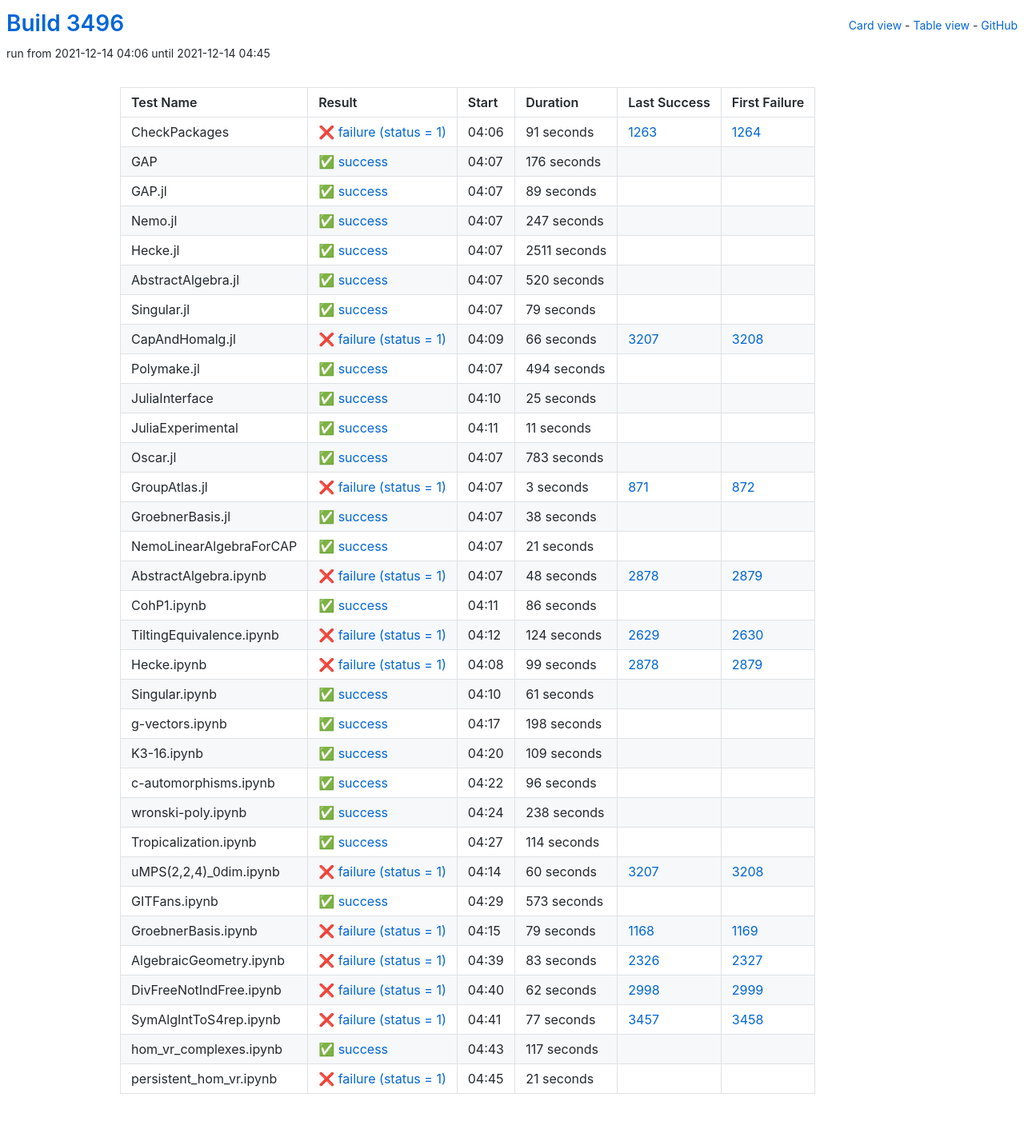
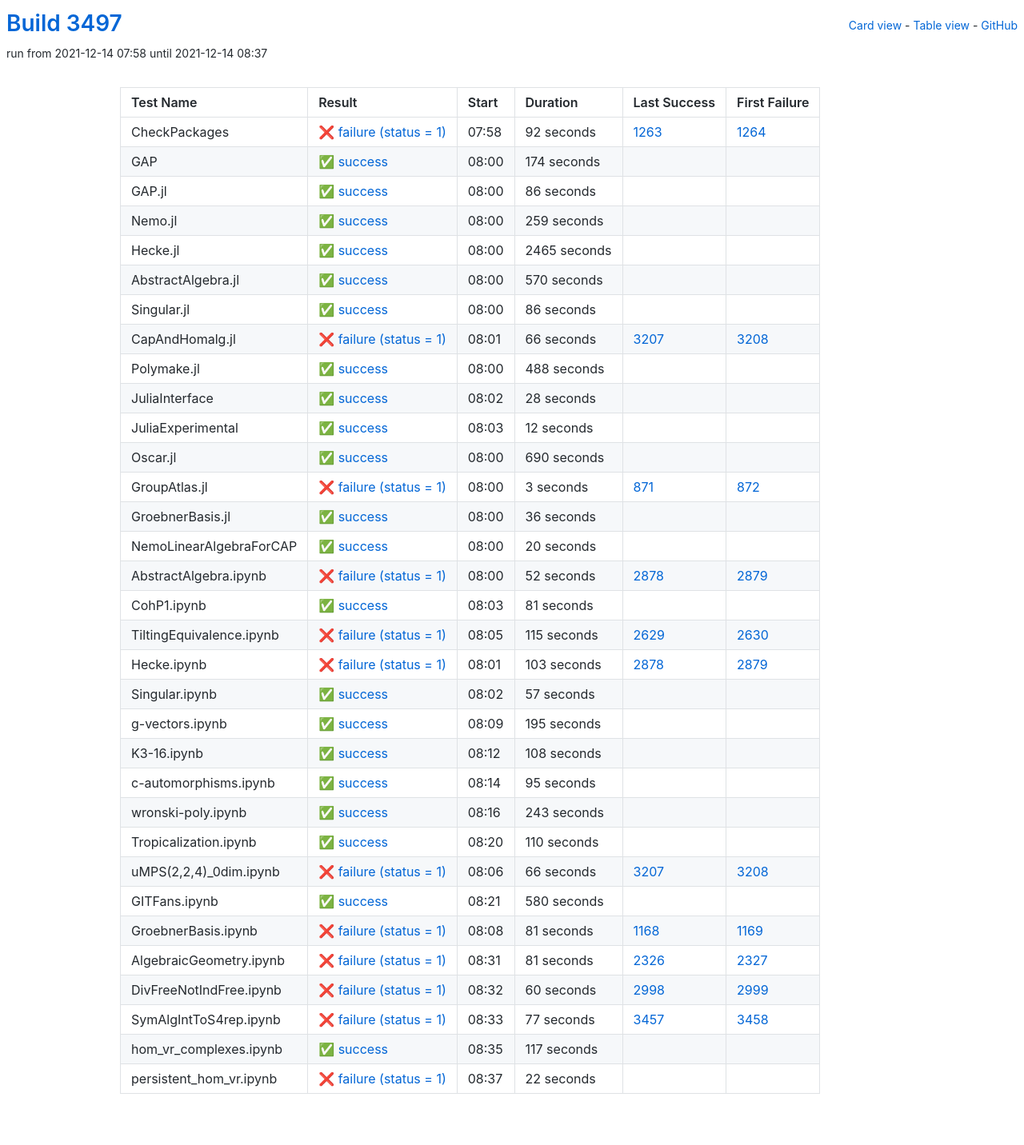
Before and after one commit to oscar-system/oscar-ci-status-stable, a Jekyll site: the page built from table.html, in a window 1280 px wide. Shown: the whole page at 80% size. Built offline with Jekyll 4.4.1, drawn with Linux system fonts in a browser that asks for light colours.

Commit message:
Build #3497

```diff
--- a/_data/ci.yml
+++ b/_data/ci.yml
@@ -1,6 +1,6 @@
 ---
-build: 3496
-build_url: https://oscarci.mathematik.uni-kl.de/job/oscar-stable/3496/
+build: 3497
+build_url: https://oscarci.mathematik.uni-kl.de/job/oscar-stable/3497/
 job: oscar-stable
 organization: oscar-system
 repo: oscar-ci-status-stable
@@ -8,92 +8,92 @@ repourl: https://github.com/oscar-system/oscar-ci-status-stable
 tests:
 - name: CheckPackages
   id: checkpackages
-  log: https://oscarci.mathematik.uni-kl.de/job/oscar-stable/3496/artifact/logs/build-3496/CheckPackages.log
-  start: 2021-12-14 04:06
+  log: https://oscarci.mathematik.uni-kl.de/job/oscar-stable/3497/artifact/logs/build-3497/CheckPackages.log
+  start: 2021-12-14 07:58
   success: false
   exitcode: 1
   status: failure
-  duration: 91
+  duration: 92
   last_success: 1263
   last_success_url: https://oscarci.mathematik.uni-kl.de/job/oscar-stable/1263/
   first_failure: 1264
   first_failure_url: https://oscarci.mathematik.uni-kl.de/job/oscar-stable/1264/
 - name: GAP
   id: gap
-  log: https://oscarci.mathematik.uni-kl.de/job/oscar-stable/3496/artifact/logs/build-3496/GAP.log
-  start: 2021-12-14 04:07
+  log: https://oscarci.mathematik.uni-kl.de/job/oscar-stable/3497/artifact/logs/build-3497/GAP.log
+  start: 2021-12-14 08:00
   success: true
   exitcode: 0
   status: success
-  duration: 176
+  duration: 174
   last_success: false
   last_success_url:
   first_failure: false
   first_failure_url:
 - name: GAP.jl
   id: gap-jl
-  log: https://oscarci.mathematik.uni-kl.de/job/oscar-stable/3496/artifact/logs/build-3496/GAP.jl.log
-  start: 2021-12-14 04:07
+  log: https://oscarci.mathematik.uni-kl.de/job/oscar-stable/3497/artifact/logs/build-3497/GAP.jl.log
+  start: 2021-12-14 08:00
   success: true
   exitcode: 0
   status: success
-  duration: 89
+  duration: 86
   last_success: false
   last_success_url:
   first_failure: false
   first_failure_url:
 - name: Nemo.jl
   id: nemo-jl
-  log: https://oscarci.mathematik.uni-kl.de/job/oscar-stable/3496/artifact/logs/build-3496/Nemo.jl.log
-  start: 2021-12-14 04:07
+  log: https://oscarci.mathematik.uni-kl.de/job/oscar-stable/3497/artifact/logs/build-3497/Nemo.jl.log
+  start: 2021-12-14 08:00
   success: true
   exitcode: 0
   status: success
-  duration: 247
+  duration: 259
   last_success: false
   last_success_url:
   first_failure: false
   first_failure_url:
 - name: Hecke.jl
   id: hecke-jl
-  log: https://oscarci.mathematik.uni-kl.de/job/oscar-stable/3496/artifact/logs/build-3496/Hecke.jl.log
-  start: 2021-12-14 04:07
+  log: https://oscarci.mathematik.uni-kl.de/job/oscar-stable/3497/artifact/logs/build-3497/Hecke.jl.log
+  start: 2021-12-14 08:00
   success: true
   exitcode: 0
   status: success
-  duration: 2511
+  duration: 2465
   last_success: false
   last_success_url:
   first_failure: false
   first_failure_url:
 - name: AbstractAlgebra.jl
   id: abstractalgebra-jl
-  log: https://oscarci.mathematik.uni-kl.de/job/oscar-stable/3496/artifact/logs/build-3496/AbstractAlgebra.jl.log
-  start: 2021-12-14 04:07
+  log: https://oscarci.mathematik.uni-kl.de/job/oscar-stable/3497/artifact/logs/build-3497/AbstractAlgebra.jl.log
+  start: 2021-12-14 08:00
   success: true
   exitcode: 0
   status: success
-  duration: 520
+  duration: 570
   last_success: false
   last_success_url:
   first_failure: false
   first_failure_url:
 - name: Singular.jl
   id: singular-jl
-  log: https://oscarci.mathematik.uni-kl.de/job/oscar-stable/3496/artifact/logs/build-3496/Singular.jl.log
-  start: 2021-12-14 04:07
+  log: https://oscarci.mathematik.uni-kl.de/job/oscar-stable/3497/artifact/logs/build-3497/Singular.jl.log
+  start: 2021-12-14 08:00
   success: true
   exitcode: 0
   status: success
-  duration: 79
+  duration: 86
   last_success: false
   last_success_url:
   first_failure: false
   first_failure_url:
 - name: CapAndHomalg.jl
   id: capandhomalg-jl
-  log: https://oscarci.mathematik.uni-kl.de/job/oscar-stable/3496/artifact/logs/build-3496/CapAndHomalg.jl.log
-  start: 2021-12-14 04:09
+  log: https://oscarci.mathematik.uni-kl.de/job/oscar-stable/3497/artifact/logs/build-3497/CapAndHomalg.jl.log
+  start: 2021-12-14 08:01
   success: false
   exitcode: 1
   status: failure
@@ -104,56 +104,56 @@ tests:
   first_failure_url: https://oscarci.mathematik.uni-kl.de/job/oscar-stable/3208/
 - name: Polymake.jl
   id: polymake-jl
-  log: https://oscarci.mathematik.uni-kl.de/job/oscar-stable/3496/artifact/logs/build-3496/Polymake.jl.log
-  start: 2021-12-14 04:07
+  log: https://oscarci.mathematik.uni-kl.de/job/oscar-stable/3497/artifact/logs/build-3497/Polymake.jl.log
+  start: 2021-12-14 08:00
   success: true
   exitcode: 0
   status: success
-  duration: 494
+  duration: 488
   last_success: false
   last_success_url:
   first_failure: false
   first_failure_url:
 - name: JuliaInterface
   id: juliainterface
-  log: https://oscarci.mathematik.uni-kl.de/job/oscar-stable/3496/artifact/logs/build-3496/JuliaInterface.log
-  start: 2021-12-14 04:10
+  log: https://oscarci.mathematik.uni-kl.de/job/oscar-stable/3497/artifact/logs/build-3497/JuliaInterface.log
+  start: 2021-12-14 08:02
   success: true
   exitcode: 0
   status: success
-  duration: 25
+  duration: 28
   last_success: false
   last_success_url:
   first_failure: false
   first_failure_url:
 - name: JuliaExperimental
   id: juliaexperimental
-  log: https://oscarci.mathematik.uni-kl.de/job/oscar-stable/3496/artifact/logs/build-3496/JuliaExperimental.log
-  start: 2021-12-14 04:11
+  log: https://oscarci.mathematik.uni-kl.de/job/oscar-stable/3497/artifact/logs/build-3497/JuliaExperimental.log
+  start: 2021-12-14 08:03
   success: true
   exitcode: 0
   status: success
-  duration: 11
+  duration: 12
   last_success: false
   last_success_url:
   first_failure: false
   first_failure_url:
 - name: Oscar.jl
   id: oscar-jl
-  log: https://oscarci.mathematik.uni-kl.de/job/oscar-stable/3496/artifact/logs/build-3496/Oscar.jl.log
-  start: 2021-12-14 04:07
+  log: https://oscarci.mathematik.uni-kl.de/job/oscar-stable/3497/artifact/logs/build-3497/Oscar.jl.log
+  start: 2021-12-14 08:00
   success: true
   exitcode: 0
   status: success
-  duration: 783
+  duration: 690
   last_success: false
   last_success_url:
   first_failure: false
   first_failure_url:
 - name: GroupAtlas.jl
   id: groupatlas-jl
-  log: https://oscarci.mathematik.uni-kl.de/job/oscar-stable/3496/artifact/logs/build-3496/GroupAtlas.jl.log
-  start: 2021-12-14 04:07
+  log: https://oscarci.mathematik.uni-kl.de/job/oscar-stable/3497/artifact/logs/build-3497/GroupAtlas.jl.log
+  start: 2021-12-14 08:00
   success: false
   exitcode: 1
   status: failure
@@ -164,212 +164,212 @@ tests:
   first_failure_url: https://oscarci.mathematik.uni-kl.de/job/oscar-stable/872/
 - name: GroebnerBasis.jl
   id: groebnerbasis-jl
-  log: https://oscarci.mathematik.uni-kl.de/job/oscar-stable/3496/artifact/logs/build-3496/GroebnerBasis.jl.log
-  start: 2021-12-14 04:07
+  log: https://oscarci.mathematik.uni-kl.de/job/oscar-stable/3497/artifact/logs/build-3497/GroebnerBasis.jl.log
+  start: 2021-12-14 08:00
   success: true
   exitcode: 0
   status: success
-  duration: 38
+  duration: 36
   last_success: false
   last_success_url:
   first_failure: false
   first_failure_url:
 - name: NemoLinearAlgebraForCAP
   id: nemolinearalgebraforcap
-  log: https://oscarci.mathematik.uni-kl.de/job/oscar-stable/3496/artifact/logs/build-3496/NemoLinearAlgebraForCAP.log
-  start: 2021-12-14 04:07
+  log: https://oscarci.mathematik.uni-kl.de/job/oscar-stable/3497/artifact/logs/build-3497/NemoLinearAlgebraForCAP.log
+  start: 2021-12-14 08:00
   success: true
   exitcode: 0
   status: success
-  duration: 21
+  duration: 20
   last_success: false
   last_success_url:
   first_failure: false
   first_failure_url:
 - name: AbstractAlgebra.ipynb
   id: abstractalgebra-ipynb
-  log: https://oscarci.mathematik.uni-kl.de/job/oscar-stable/3496/artifact/logs/build-3496/AbstractAlgebra.ipynb.log
-  start: 2021-12-14 04:07
+  log: https://oscarci.mathematik.uni-kl.de/job/oscar-stable/3497/artifact/logs/build-3497/AbstractAlgebra.ipynb.log
+  start: 2021-12-14 08:00
   success: false
   exitcode: 1
   status: failure
-  duration: 48
+  duration: 52
   last_success: 2878
   last_success_url: https://oscarci.mathematik.uni-kl.de/job/oscar-stable/2878/
   first_failure: 2879
   first_failure_url: https://oscarci.mathematik.uni-kl.de/job/oscar-stable/2879/
 - name: CohP1.ipynb
   id: cohp1-ipynb
-  log: https://oscarci.mathematik.uni-kl.de/job/oscar-stable/3496/artifact/logs/build-3496/CohP1.ipynb.log
-  start: 2021-12-14 04:11
+  log: https://oscarci.mathematik.uni-kl.de/job/oscar-stable/3497/artifact/logs/build-3497/CohP1.ipynb.log
+  start: 2021-12-14 08:03
   success: true
   exitcode: 0
   status: success
-  duration: 86
+  duration: 81
   last_success: false
   last_success_url:
   first_failure: false
   first_failure_url:
 - name: TiltingEquivalence.ipynb
   id: tiltingequivalence-ipynb
-  log: https://oscarci.mathematik.uni-kl.de/job/oscar-stable/3496/artifact/logs/build-3496/TiltingEquivalence.ipynb.log
-  start: 2021-12-14 04:12
+  log: https://oscarci.mathematik.uni-kl.de/job/oscar-stable/3497/artifact/logs/build-3497/TiltingEquivalence.ipynb.log
+  start: 2021-12-14 08:05
   success: false
   exitcode: 1
   status: failure
-  duration: 124
+  duration: 115
   last_success: 2629
   last_success_url: https://oscarci.mathematik.uni-kl.de/job/oscar-stable/2629/
   first_failure: 2630
   first_failure_url: https://oscarci.mathematik.uni-kl.de/job/oscar-stable/2630/
 - name: Hecke.ipynb
   id: hecke-ipynb
-  log: https://oscarci.mathematik.uni-kl.de/job/oscar-stable/3496/artifact/logs/build-3496/Hecke.ipynb.log
-  start: 2021-12-14 04:08
+  log: https://oscarci.mathematik.uni-kl.de/job/oscar-stable/3497/artifact/logs/build-3497/Hecke.ipynb.log
+  start: 2021-12-14 08:01
   success: false
   exitcode: 1
   status: failure
-  duration: 99
+  duration: 103
   last_success: 2878
   last_success_url: https://oscarci.mathematik.uni-kl.de/job/oscar-stable/2878/
   first_failure: 2879
   first_failure_url: https://oscarci.mathematik.uni-kl.de/job/oscar-stable/2879/
 - name: Singular.ipynb
   id: singular-ipynb
-  log: https://oscarci.mathematik.uni-kl.de/job/oscar-stable/3496/artifact/logs/build-3496/Singular.ipynb.log
-  start: 2021-12-14 04:10
+  log: https://oscarci.mathematik.uni-kl.de/job/oscar-stable/3497/artifact/logs/build-3497/Singular.ipynb.log
+  start: 2021-12-14 08:02
   success: true
   exitcode: 0
   status: success
-  duration: 61
+  duration: 57
   last_success: false
   last_success_url:
   first_failure: false
   first_failure_url:
 - name: g-vectors.ipynb
   id: g-vectors-ipynb
-  log: https://oscarci.mathematik.uni-kl.de/job/oscar-stable/3496/artifact/logs/build-3496/g-vectors.ipynb.log
-  start: 2021-12-14 04:17
+  log: https://oscarci.mathematik.uni-kl.de/job/oscar-stable/3497/artifact/logs/build-3497/g-vectors.ipynb.log
+  start: 2021-12-14 08:09
   success: true
   exitcode: 0
   status: success
-  duration: 198
+  duration: 195
   last_success: false
   last_success_url:
   first_failure: false
   first_failure_url:
 - name: K3-16.ipynb
   id: k3-16-ipynb
-  log: https://oscarci.mathematik.uni-kl.de/job/oscar-stable/3496/artifact/logs/build-3496/K3-16.ipynb.log
-  start: 2021-12-14 04:20
+  log: https://oscarci.mathematik.uni-kl.de/job/oscar-stable/3497/artifact/logs/build-3497/K3-16.ipynb.log
+  start: 2021-12-14 08:12
   success: true
   exitcode: 0
   status: success
-  duration: 109
+  duration: 108
   last_success: false
   last_success_url:
   first_failure: false
   first_failure_url:
 - name: c-automorphisms.ipynb
   id: c-automorphisms-ipynb
-  log: https://oscarci.mathematik.uni-kl.de/job/oscar-stable/3496/artifact/logs/build-3496/c-automorphisms.ipynb.log
-  start: 2021-12-14 04:22
+  log: https://oscarci.mathematik.uni-kl.de/job/oscar-stable/3497/artifact/logs/build-3497/c-automorphisms.ipynb.log
+  start: 2021-12-14 08:14
   success: true
   exitcode: 0
   status: success
-  duration: 96
+  duration: 95
   last_success: false
   last_success_url:
   first_failure: false
   first_failure_url:
 - name: wronski-poly.ipynb
   id: wronski-poly-ipynb
-  log: https://oscarci.mathematik.uni-kl.de/job/oscar-stable/3496/artifact/logs/build-3496/wronski-poly.ipynb.log
-  start: 2021-12-14 04:24
+  log: https://oscarci.mathematik.uni-kl.de/job/oscar-stable/3497/artifact/logs/build-3497/wronski-poly.ipynb.log
+  start: 2021-12-14 08:16
   success: true
   exitcode: 0
   status: success
-  duration: 238
+  duration: 243
   last_success: false
   last_success_url:
   first_failure: false
   first_failure_url:
 - name: Tropicalization.ipynb
   id: tropicalization-ipynb
-  log: https://oscarci.mathematik.uni-kl.de/job/oscar-stable/3496/artifact/logs/build-3496/Tropicalization.ipynb.log
-  start: 2021-12-14 04:27
+  log: https://oscarci.mathematik.uni-kl.de/job/oscar-stable/3497/artifact/logs/build-3497/Tropicalization.ipynb.log
+  start: 2021-12-14 08:20
   success: true
   exitcode: 0
   status: success
-  duration: 114
+  duration: 110
   last_success: false
   last_success_url:
   first_failure: false
   first_failure_url:
 - name: uMPS(2,2,4)_0dim.ipynb
   id: umps-2-2-4-0dim-ipynb
-  log: https://oscarci.mathematik.uni-kl.de/job/oscar-stable/3496/artifact/logs/build-3496/uMPS-2-2-4-_0dim.ipynb.log
-  start: 2021-12-14 04:14
+  log: https://oscarci.mathematik.uni-kl.de/job/oscar-stable/3497/artifact/logs/build-3497/uMPS-2-2-4-_0dim.ipynb.log
+  start: 2021-12-14 08:06
   success: false
   exitcode: 1
   status: failure
-  duration: 60
+  duration: 66
   last_success: 3207
   last_success_url: https://oscarci.mathematik.uni-kl.de/job/oscar-stable/3207/
   first_failure: 3208
   first_failure_url: https://oscarci.mathematik.uni-kl.de/job/oscar-stable/3208/
 - name: GITFans.ipynb
   id: gitfans-ipynb
-  log: https://oscarci.mathematik.uni-kl.de/job/oscar-stable/3496/artifact/logs/build-3496/GITFans.ipynb.log
-  start: 2021-12-14 04:29
+  log: https://oscarci.mathematik.uni-kl.de/job/oscar-stable/3497/artifact/logs/build-3497/GITFans.ipynb.log
+  start: 2021-12-14 08:21
   success: true
   exitcode: 0
   status: success
-  duration: 573
+  duration: 580
   last_success: false
   last_success_url:
   first_failure: false
   first_failure_url:
 - name: GroebnerBasis.ipynb
   id: groebnerbasis-ipynb
-  log: https://oscarci.mathematik.uni-kl.de/job/oscar-stable/3496/artifact/logs/build-3496/GroebnerBasis.ipynb.log
-  start: 2021-12-14 04:15
+  log: https://oscarci.mathematik.uni-kl.de/job/oscar-stable/3497/artifact/logs/build-3497/GroebnerBasis.ipynb.log
+  start: 2021-12-14 08:08
   success: false
   exitcode: 1
   status: failure
-  duration: 79
+  duration: 81
   last_success: 1168
   last_success_url: https://oscarci.mathematik.uni-kl.de/job/oscar-stable/1168/
   first_failure: 1169
   first_failure_url: https://oscarci.mathematik.uni-kl.de/job/oscar-stable/1169/
 - name: AlgebraicGeometry.ipynb
   id: algebraicgeometry-ipynb
-  log: https://oscarci.mathematik.uni-kl.de/job/oscar-stable/3496/artifact/logs/build-3496/AlgebraicGeometry.ipynb.log
-  start: 2021-12-14 04:39
+  log: https://oscarci.mathematik.uni-kl.de/job/oscar-stable/3497/artifact/logs/build-3497/AlgebraicGeometry.ipynb.log
+  start: 2021-12-14 08:31
   success: false
   exitcode: 1
   status: failure
-  duration: 83
+  duration: 81
   last_success: 2326
   last_success_url: https://oscarci.mathematik.uni-kl.de/job/oscar-stable/2326/
   first_failure: 2327
   first_failure_url: https://oscarci.mathematik.uni-kl.de/job/oscar-stable/2327/
 - name: DivFreeNotIndFree.ipynb
   id: divfreenotindfree-ipynb
-  log: https://oscarci.mathematik.uni-kl.de/job/oscar-stable/3496/artifact/logs/build-3496/DivFreeNotIndFree.ipynb.log
-  start: 2021-12-14 04:40
+  log: https://oscarci.mathematik.uni-kl.de/job/oscar-stable/3497/artifact/logs/build-3497/DivFreeNotIndFree.ipynb.log
+  start: 2021-12-14 08:32
   success: false
   exitcode: 1
   status: failure
-  duration: 62
+  duration: 60
   last_success: 2998
   last_success_url: https://oscarci.mathematik.uni-kl.de/job/oscar-stable/2998/
   first_failure: 2999
   first_failure_url: https://oscarci.mathematik.uni-kl.de/job/oscar-stable/2999/
 - name: SymAlgIntToS4rep.ipynb
   id: symalginttos4rep-ipynb
-  log: https://oscarci.mathematik.uni-kl.de/job/oscar-stable/3496/artifact/logs/build-3496/SymAlgIntToS4rep.ipynb.log
-  start: 2021-12-14 04:41
+  log: https://oscarci.mathematik.uni-kl.de/job/oscar-stable/3497/artifact/logs/build-3497/SymAlgIntToS4rep.ipynb.log
+  start: 2021-12-14 08:33
   success: false
   exitcode: 1
   status: failure
@@ -380,8 +380,8 @@ tests:
   first_failure_url: https://oscarci.mathematik.uni-kl.de/job/oscar-stable/3458/
 - name: hom_vr_complexes.ipynb
   id: hom-vr-complexes-ipynb
-  log: https://oscarci.mathematik.uni-kl.de/job/oscar-stable/3496/artifact/logs/build-3496/hom_vr_complexes.ipynb.log
-  start: 2021-12-14 04:43
+  log: https://oscarci.mathematik.uni-kl.de/job/oscar-stable/3497/artifact/logs/build-3497/hom_vr_complexes.ipynb.log
+  start: 2021-12-14 08:35
   success: true
   exitcode: 0
   status: success
@@ -392,12 +392,12 @@ tests:
   first_failure_url:
 - name: persistent_hom_vr.ipynb
   id: persistent-hom-vr-ipynb
-  log: https://oscarci.mathematik.uni-kl.de/job/oscar-stable/3496/artifact/logs/build-3496/persistent_hom_vr.ipynb.log
-  start: 2021-12-14 04:45
+  log: https://oscarci.mathematik.uni-kl.de/job/oscar-stable/3497/artifact/logs/build-3497/persistent_hom_vr.ipynb.log
+  start: 2021-12-14 08:37
   success: false
   exitcode: 1
   status: failure
-  duration: 21
+  duration: 22
   last_success: false
   last_success_url:
   first_failure: false
```
Also changed, not shown: README.md.
